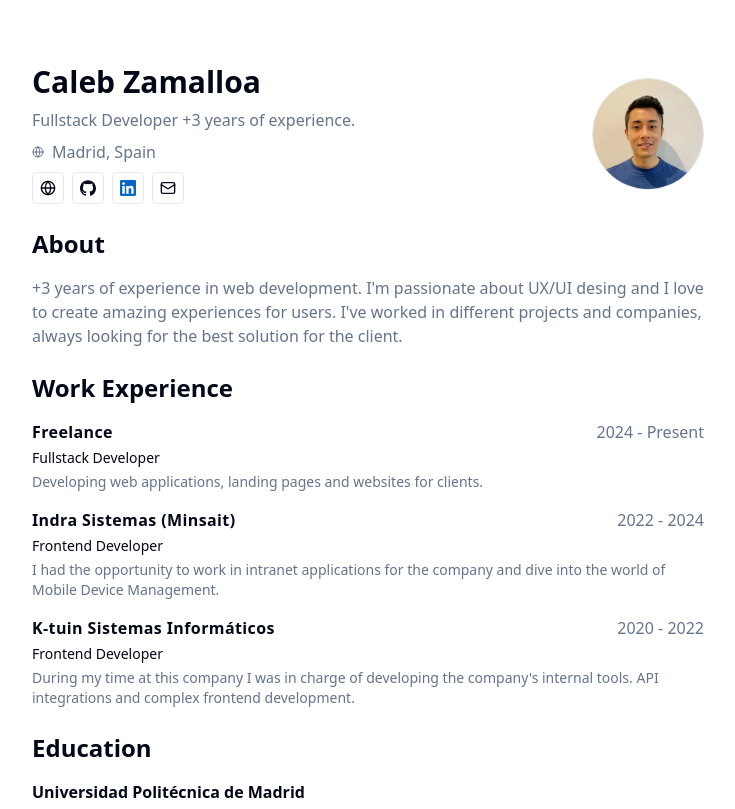
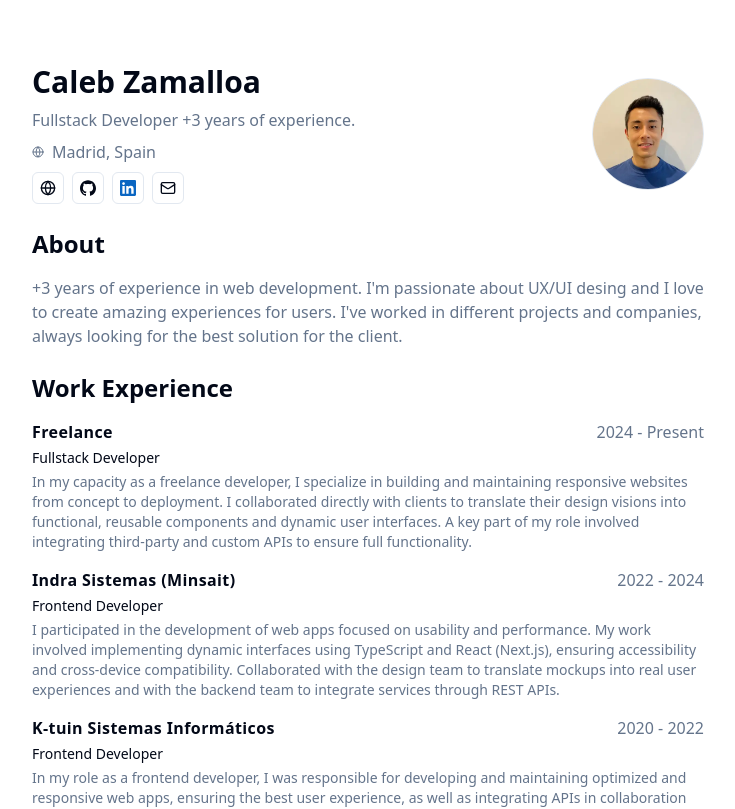
Before and after one commit to ecaleb97/cv, a Next.js app: page / in a window 1280 px wide. Shown: the top 809 px of the page, without its empty margins (272-1007 px from the left). Built offline with nearby package versions, Linux system fonts and the light colour scheme.

Commit message:
Update resume descriptions for clarity and detail; enhance project responsibilities and achievements

```diff
--- a/src/data/resume_data.ts
+++ b/src/data/resume_data.ts
@@ -57,23 +57,27 @@ export const RESUME_DATA = {
 			from: "2024",
 			to: "Present",
 			description:
-				"Developing web applications, landing pages and websites for clients.",
+				`In my capacity as a freelance developer, I specialize in building and maintaining responsive websites from concept to deployment. I collaborated directly with clients
+				to translate their design visions into functional, reusable components and dynamic user interfaces. A key part of my role involved integrating third-party and custom
+				APIs to ensure full functionality.`,
 		},
 		{
 			company: "Indra Sistemas (Minsait)",
 			position: "Frontend Developer",
 			from: "2022",
 			to: "2024",
-			description: `I had the opportunity to work in intranet applications for the
-			company and dive into the world of Mobile Device Management.`,
+			description: `I participated in the development of web apps focused on usability and performance. My work involved implementing dynamic interfaces
+			using TypeScript and React (Next.js), ensuring accessibility and cross-device compatibility. Collaborated with the design team to translate mockups into
+			real user experiences and with the backend team to integrate services through REST APIs.`,
 		},
 		{
 			company: "K-tuin Sistemas Informáticos",
 			position: "Frontend Developer",
 			from: "2020",
 			to: "2022",
-			description: `During my time at this company I was in charge of developing the
-				company's internal tools. API integrations and complex frontend development.`,
+			description: `In my role as a frontend developer, I was responsible for developing and maintaining optimized and responsive web apps, ensuring the best
+			user experience, as well as integrating APIs in collaboration with the backend team. During this experience, I translated designs into reusable components
+			and improved web performance through code optimization and unit testing.`,
 		},
 	],
 	skills: [
```
